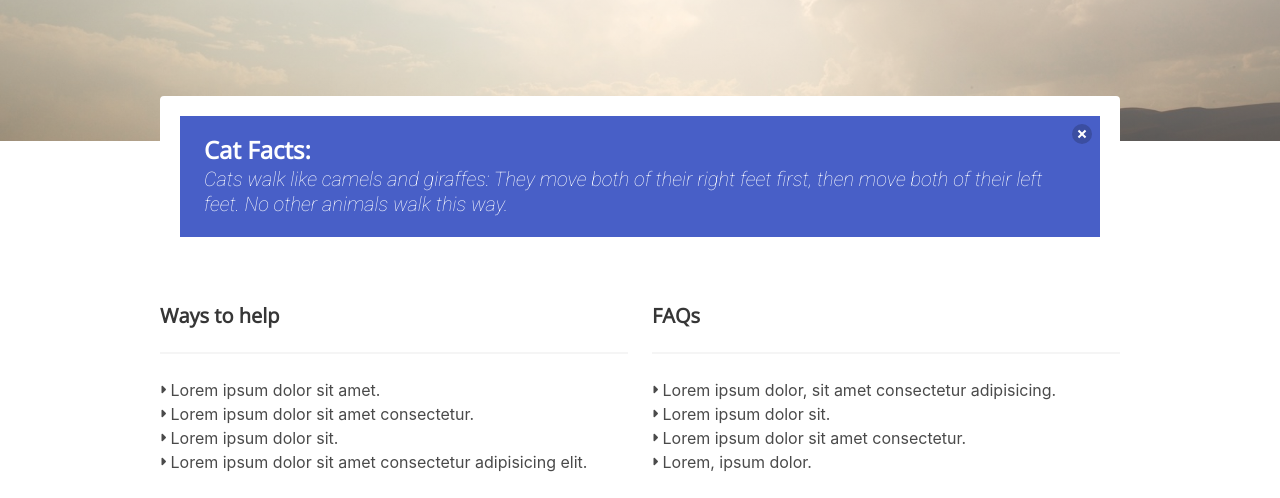
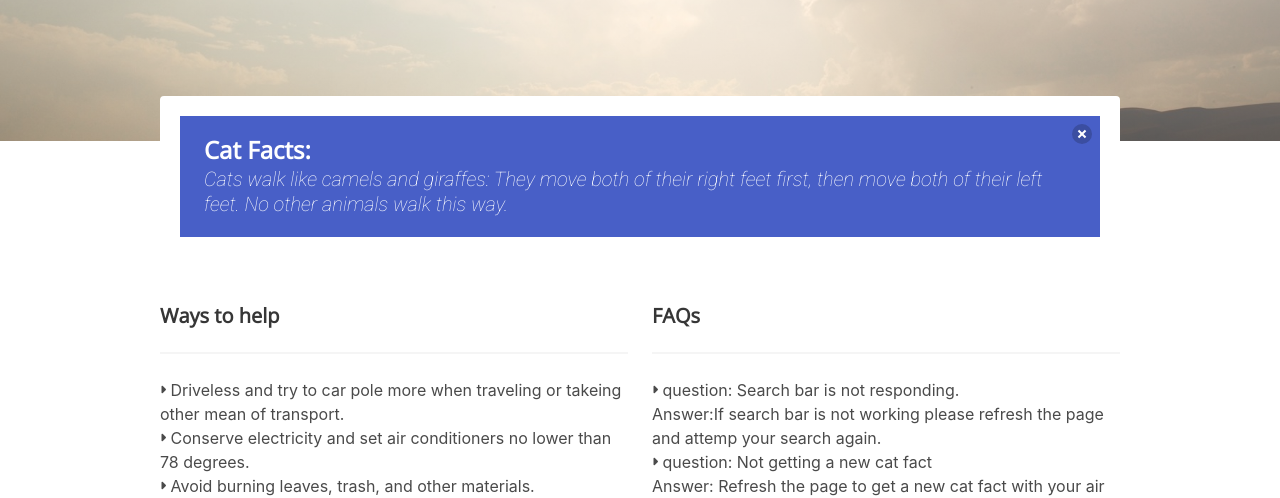
Before and after one commit to Zunaty/air-quality, a plain HTML site: page index.html in a window 1280 px wide. Shown: the part 309-807 px from the top of the page. Drawn offline with nearby package versions, Linux system fonts and the light colour scheme; no server answers.

Commit message:
FAQ and How to help

```diff
--- a/assets/js/script.js
+++ b/assets/js/script.js
@@ -1,4 +1,4 @@
-// This holds all searched items
+//This holds all searched items
 var searchHistory = [];
 
 // Hamburger menu functionality
--- a/index.html
+++ b/index.html
@@ -288,19 +288,19 @@
                         <ul>
                             <li>
                                 <i class="fas fa-caret-right fa-xs icon-padding-right" /></i>
-                                Lorem ipsum dolor sit amet.
+                                Driveless and try to car pole more when traveling or takeing other mean of transport.
                             </li>
                             <li>
                                 <i class="fas fa-caret-right fa-xs icon-padding-right" /></i>
-                                Lorem ipsum dolor sit amet consectetur.
+                                Conserve electricity and set air conditioners no lower than 78 degrees.
                             </li>
                             <li>
                                 <i class="fas fa-caret-right fa-xs icon-padding-right" /></i>
-                                Lorem ipsum dolor sit.
+                                Avoid burning leaves, trash, and other materials.
                             </li>
                             <li>
                                 <i class="fas fa-caret-right fa-xs icon-padding-right" /></i>
-                                Lorem ipsum dolor sit amet consectetur adipisicing elit.
+                                Avoid using gas-powered lawn and garden equipment and convert to electric.
                             </li>
                             <li>
                         </ul>
@@ -318,19 +318,27 @@
                         <ul>
                             <li>
                                 <i class="fas fa-caret-right fa-xs icon-padding-right" /></i>
-                                Lorem ipsum dolor, sit amet consectetur adipisicing.
+                                question: Search bar is not responding.
+                                <br>
+                                Answer:If search bar is not working please refresh the page and attemp your search again.
                             </li>
                             <li>
                                 <i class="fas fa-caret-right fa-xs icon-padding-right" /></i>
-                                Lorem ipsum dolor sit.
+                                question: Not getting a new cat fact
+                                <br>
+                                Answer: Refresh the page to get a new cat fact with your air quility.
                             </li>
                             <li>
                                 <i class="fas fa-caret-right fa-xs icon-padding-right" /></i>
-                                Lorem ipsum dolor sit amet consectetur.
+                                Question: Where do I go to find out the air quality of my city
+                                <br>
+                                Answer: Place the city name in the search bar to find out the air polition in you city.
                             </li>
                             <li>
                                 <i class="fas fa-caret-right fa-xs icon-padding-right" /></i>
-                                Lorem, ipsum dolor.
+                                Question: where do I find the air Quality percentage
+                                <br>
+                                Answer: Refer to the box in the top left is the air quality of your city.
                             </li>
                         </ul>
                     </div>
```
